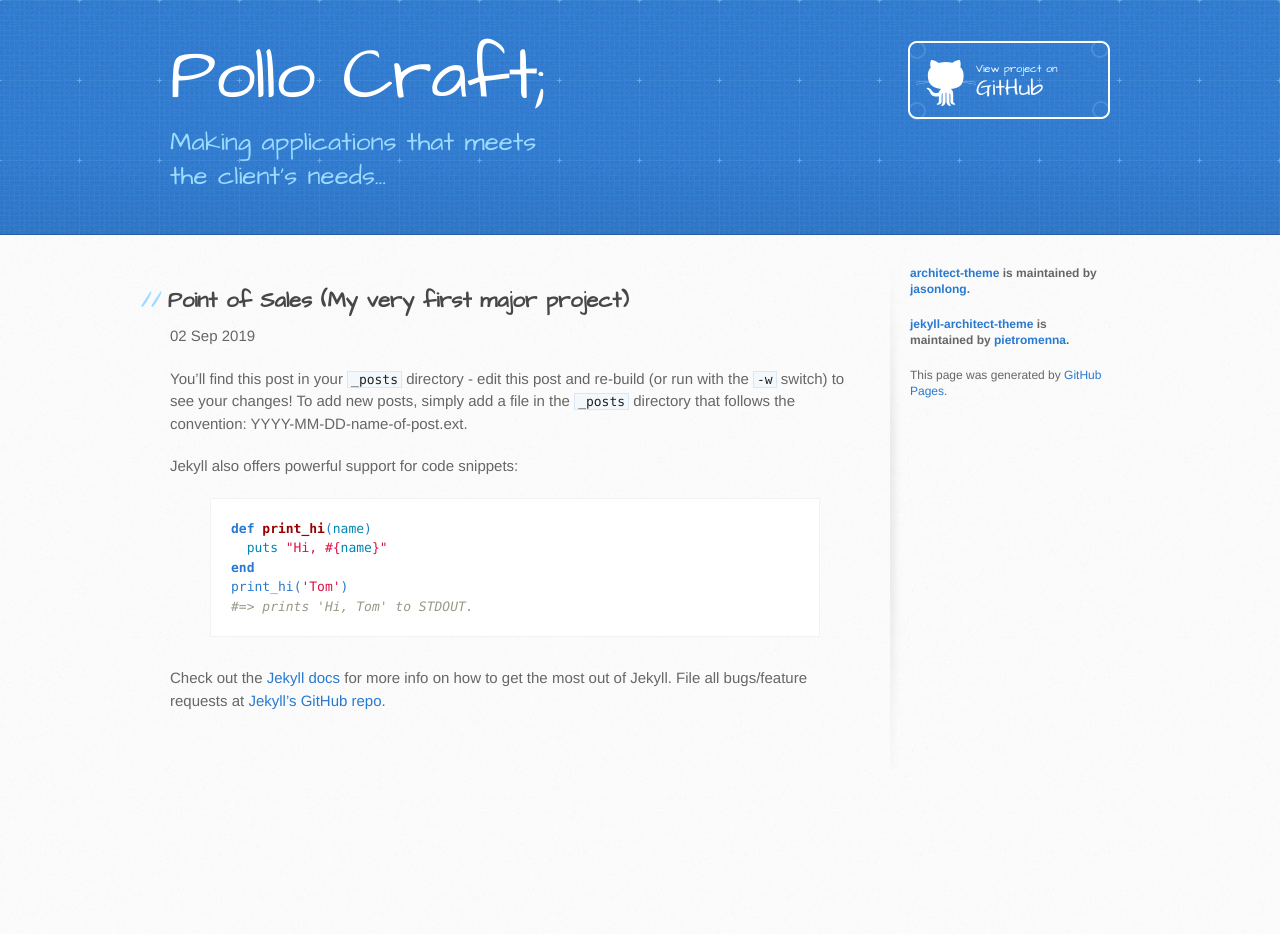
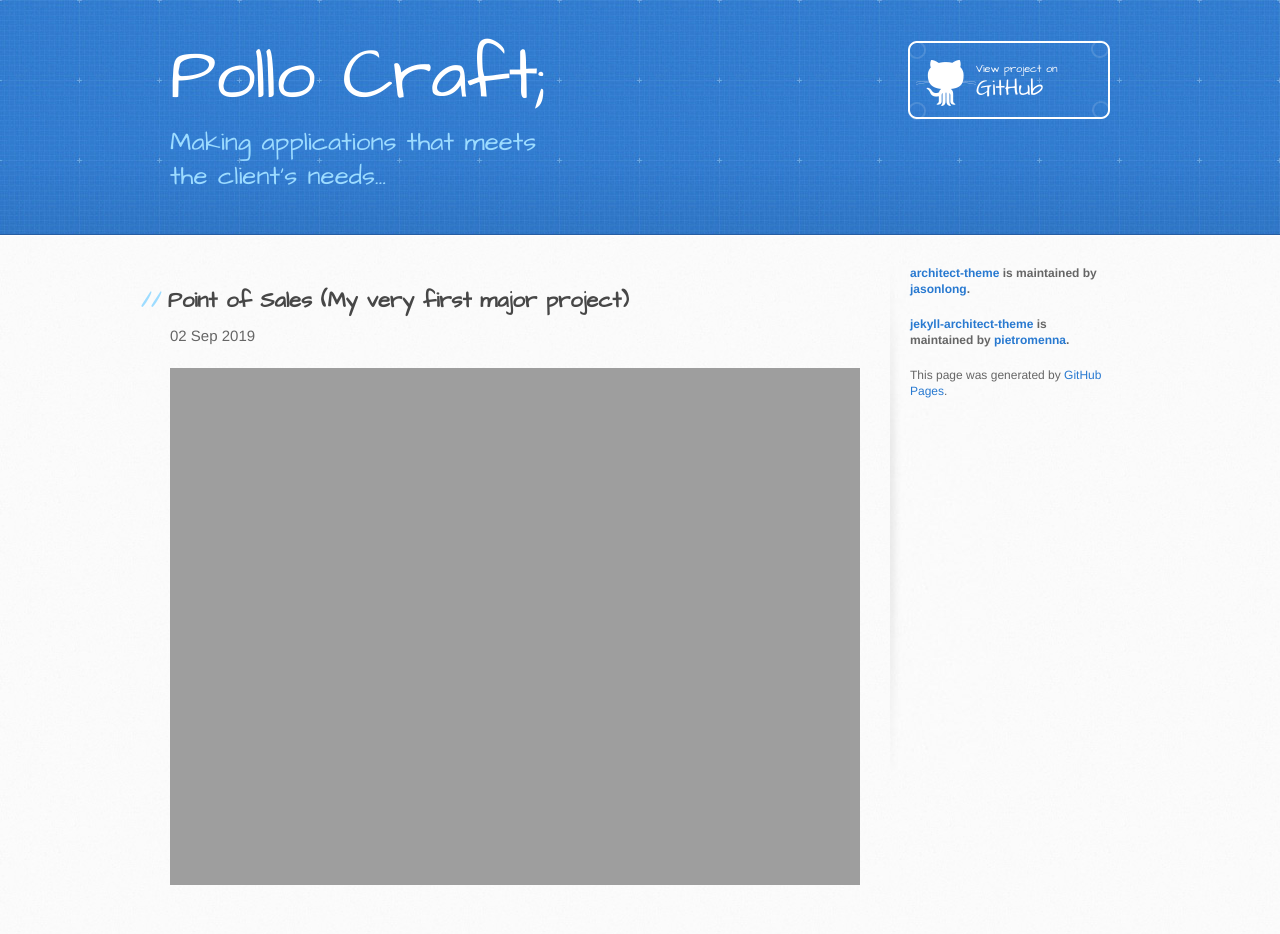
Before and after one commit to ecgrepollo/ecgrepollo.github.io, a Jekyll site: the page built from _posts/2014-04-06-welcome-to-jekyll.markdown, in a window 1280 px wide. Built offline with Jekyll 4.4.1, drawn with Linux system fonts in a browser that asks for light colours; before the commit the page ends 900 px from its top, so only the background shows below that.

Commit message:
test Image

```diff
--- a/_posts/2014-04-06-welcome-to-jekyll.markdown
+++ b/_posts/2014-04-06-welcome-to-jekyll.markdown
@@ -5,20 +5,4 @@ date:   2019-09-02 15:40:56
 categories: jekyll update
 ---
 
-You'll find this post in your `_posts` directory - edit this post and re-build (or run with the `-w` switch) to see your changes!
-To add new posts, simply add a file in the `_posts` directory that follows the convention: YYYY-MM-DD-name-of-post.ext.
-
-Jekyll also offers powerful support for code snippets:
-
-{% highlight ruby %}
-def print_hi(name)
-  puts "Hi, #{name}"
-end
-print_hi('Tom')
-#=> prints 'Hi, Tom' to STDOUT.
-{% endhighlight %}
-
-Check out the [Jekyll docs][jekyll] for more info on how to get the most out of Jekyll. File all bugs/feature requests at [Jekyll's GitHub repo][jekyll-gh].
-
-[jekyll-gh]: https://github.com/mojombo/jekyll
-[jekyll]:    http://jekyllrb.com
+<img src="url(../snips/login.png)" alt="login" style="width:100%">
```
